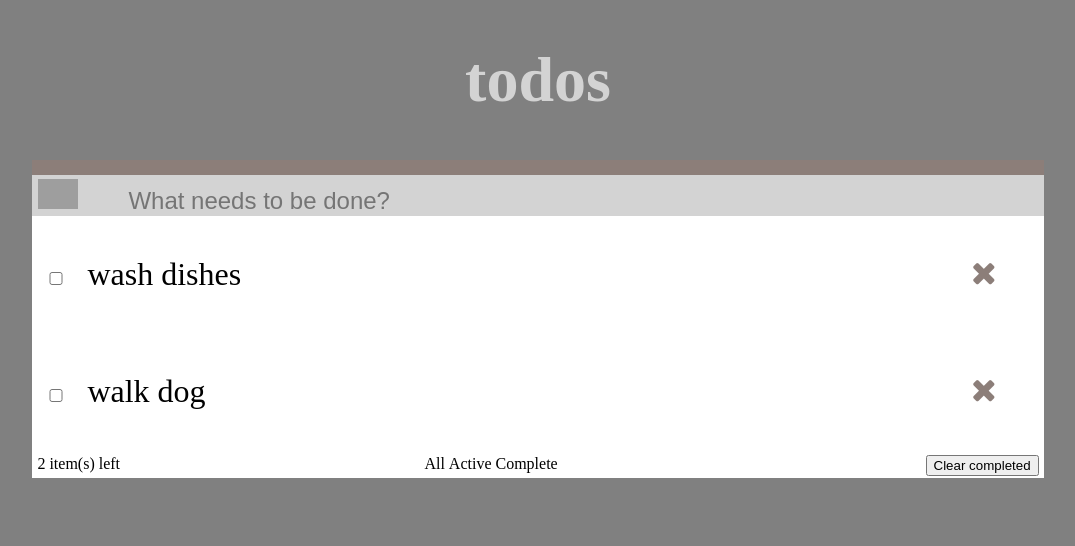
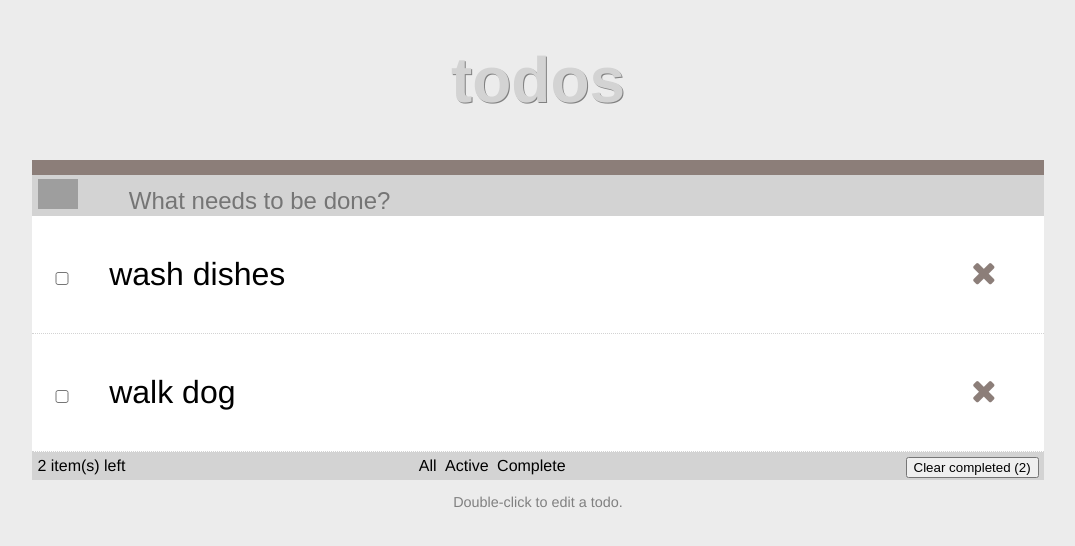
Before and after one commit to lizkline91/todoAngular, a website: page index.html in a window 1280 px wide. Shown: the whole page, without its empty margins (102-1177 px from the left). Drawn offline with nearby package versions, Linux system fonts and the light colour scheme; grey boxes are pictures that could not be loaded.

Commit message:
what what
what

```diff
--- a/css/main.css
+++ b/css/main.css
@@ -1,5 +1,6 @@
 body {
-  background: grey;
+  background: #ECECEC;
+  font-family:"Helvetica";
 }
 
 .todo-wrapper {
@@ -13,6 +14,7 @@ h1{
   font-size:4em;
   text-align:center;
   color:lightgrey;
+  text-shadow: 1px 1px grey;
 }
 h2 {
   font-size: 2em;
@@ -32,12 +34,17 @@ li {
   list-style-type: none;
   margin-left: 0px;
   padding-left: 0px;
+  border-bottom:1px dotted lightgrey;
 }
 
 li input[type="checkbox"] {
-  width: 40px;
+  width: 50px;
+  margin-left:5px;
 }
-
+.verticalLine {
+    border-left:1px solid red;
+    display:inline-block;
+}
 .done-true {
   text-decoration: line-through;
   color: #ddd;
@@ -65,6 +72,7 @@ li input[type="checkbox"] {
 }
 .bottomNav{
   padding:5px;
+  background-color:lightgrey;
 }
 .bottomNav div{
 display:inline-block;
@@ -73,8 +81,13 @@ display:inline-block;
   float:right;
 }
 .middle{
-  width:140px;
-  margin-left:30%;
+  width:160px;
+  margin-left:28%;
+  text-align:center;
+}
+.middle div{
+  padding-left:4px;
+  text-align:center;
 }
 .fa-times{
   color: #8C7E79;
@@ -90,3 +103,8 @@ display:inline-block;
 .delete:hover{
   font-size:1.2em;
 }
+.note{
+  color:grey;
+  font-size:.9em;
+  text-align:center;
+}
--- a/index.html
+++ b/index.html
@@ -16,17 +16,19 @@
       <form>
         <div class="addBar">
           <button class="add-btn" ng-click="addTodo()"><img src="http://cdn.flaticon.com/png/256/10166.png" width="40px"></button>
-        <input class="add-input" placeholder="What needs to be done?" type="text" ng-model="formTodoText" ng-model-instant required="required" />
+        <input class="add-input" placeholder="What needs to be done?" type="text" ng-model="formTodoText" ng-model-instant />
         </div>
       </form>
-
+      <div class="listbox">
         <ul>
           <li ng-repeat="todo in todos">
             <input type="checkbox" ng-model="todo.done"/>
+            <div class="verticalLine"></div>
             <span class="done-{{todo.done}}">{{todo.text}}</span>
             <button class="delete" type="button" aria-hidden="true" ng-click="deleteTodo($index)"><i class="fa fa-times"></i></button>
           </li>
         </ul>
+      </div>
 
       <div class="bottomNav">
         <div class="numberleft">{{getTotalTodos()}} item(s) left</div>
@@ -35,9 +37,10 @@
             <div class='active'>Active</div>
             <div class='completed'>Complete</div>
         </div>
-        <div class="right"><button class="clear-btn" ng-click="clearCompleted()">Clear completed</button></div>
+        <div class="right"><button class="clear-btn" ng-click="clearCompleted()">Clear completed ({{getTotalTodos()}})</button></div>
       </div>
     </div>
+    <p class="note">Double-click to edit a todo.</p>
 
 <script src="bower_components/angular/angular.min.js"></script>
 <script src="https://ajax.googleapis.com/ajax/libs/angularjs/1.0.7/angular.min.js"></script>
--- a/js/main.js
+++ b/js/main.js
@@ -4,6 +4,7 @@ function TodoCtrl($scope) {
     {text:'wash dishes', done:false, editing : false},
     {text: 'walk dog', done:false, editing : false}
   ];
+  $scope.slash = false;
 
   $scope.getTotalTodos = function () {
     return $scope.todos.length;
```
Lines whose indentation alone changed are shown as unchanged.
